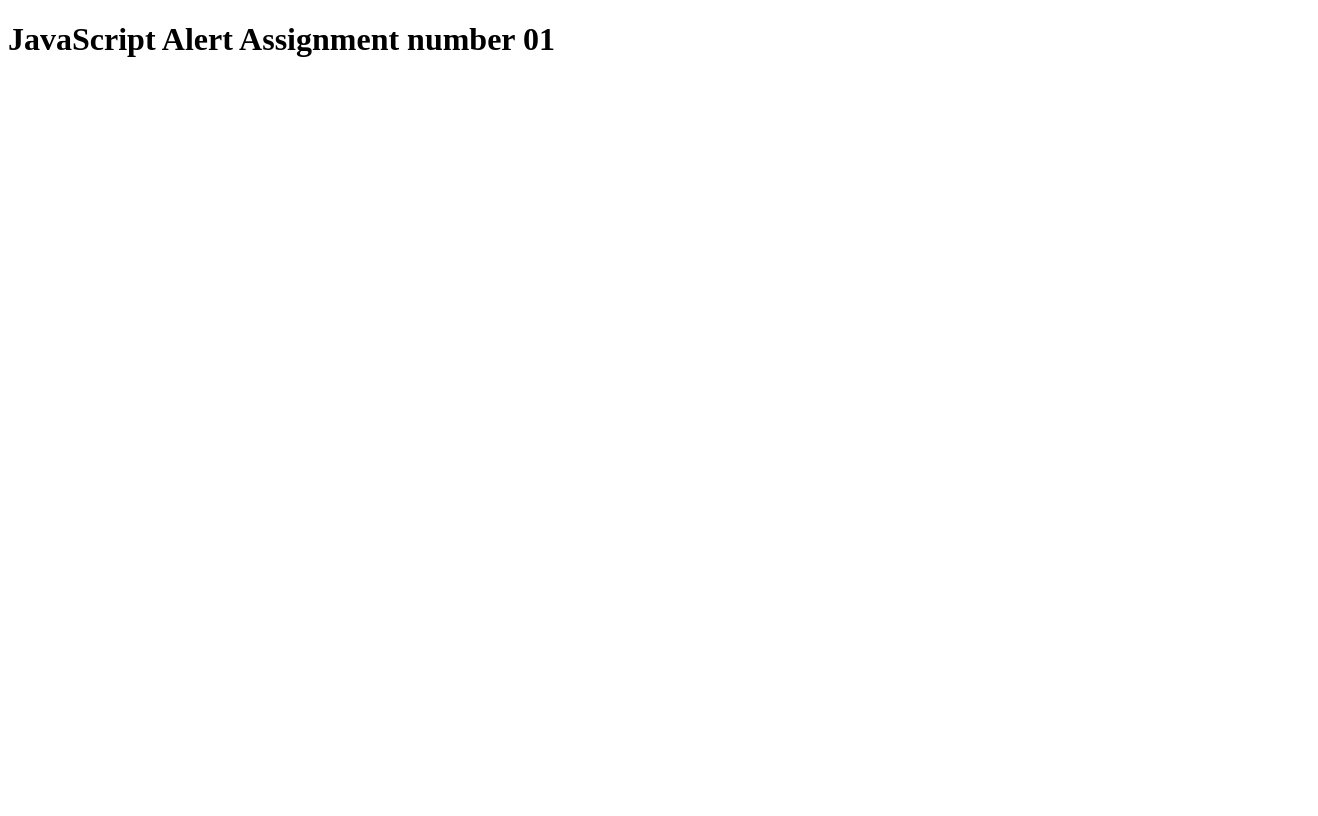
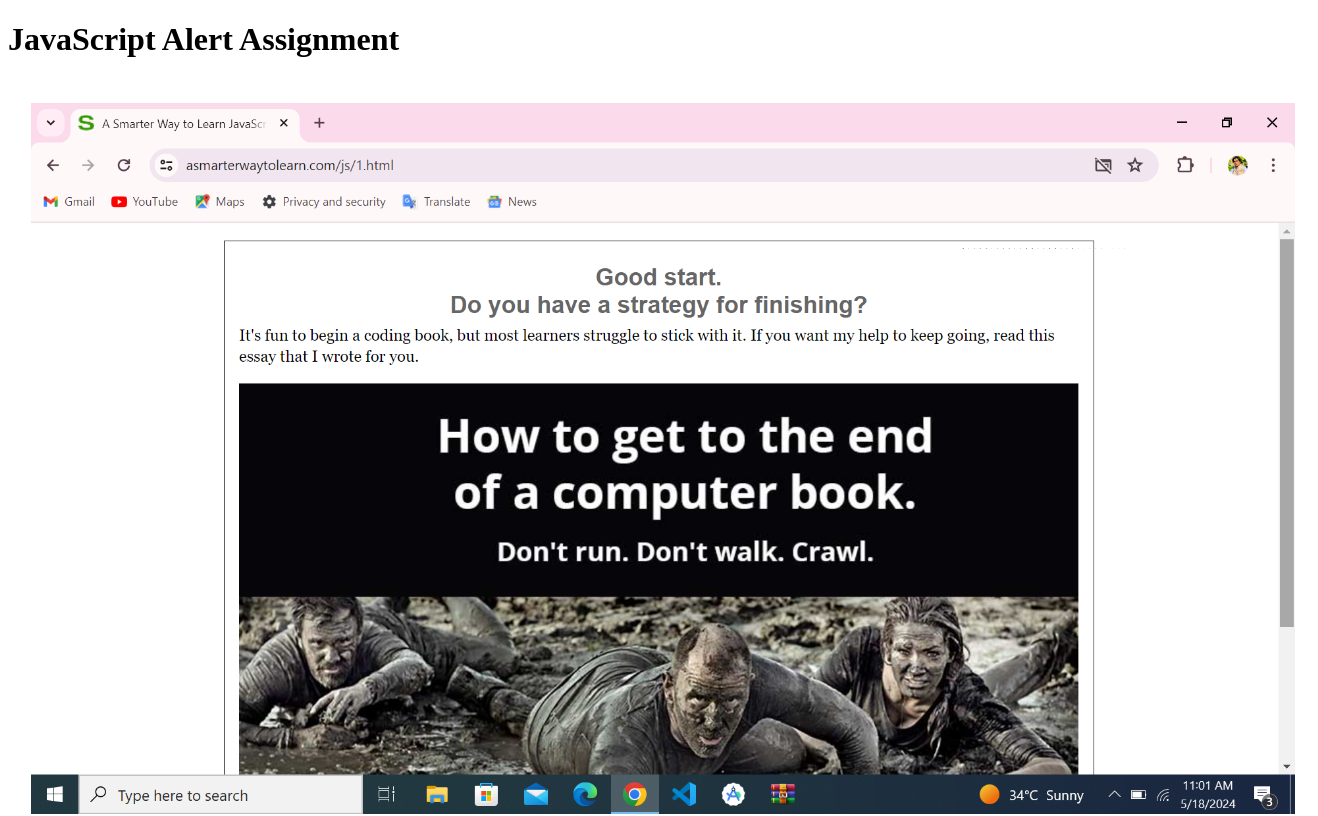
Before and after one commit to Amirkhan5721/JavaScript-Alert-Assignment, a plain HTML site: page index.html in a window 1280 px wide. Shown: the top 816 px of the page, 1318 px wide, since content can reach past the window. Drawn offline with Linux system fonts and the light colour scheme.

Commit message:
JS Alert

```diff
--- a/index.html
+++ b/index.html
@@ -4,8 +4,17 @@
     <meta charset="UTF-8">
     <meta name="viewport" content="width=device-width, initial-scale=1.0">
     <title>JavaScript Alert</title>
+    <style>
+        img {
+
+            width: 100%;
+            padding: 23px;
+        }
+    </style>
 </head>
 <body>
-    <h1>JavaScript Alert Assignment number 01</h1>
+    <h1>JavaScript Alert Assignment</h1>
+    <img src="Screenshot (6).png">
+    <img src="Screenshot (7).png">
 </body>
 </html>
```
